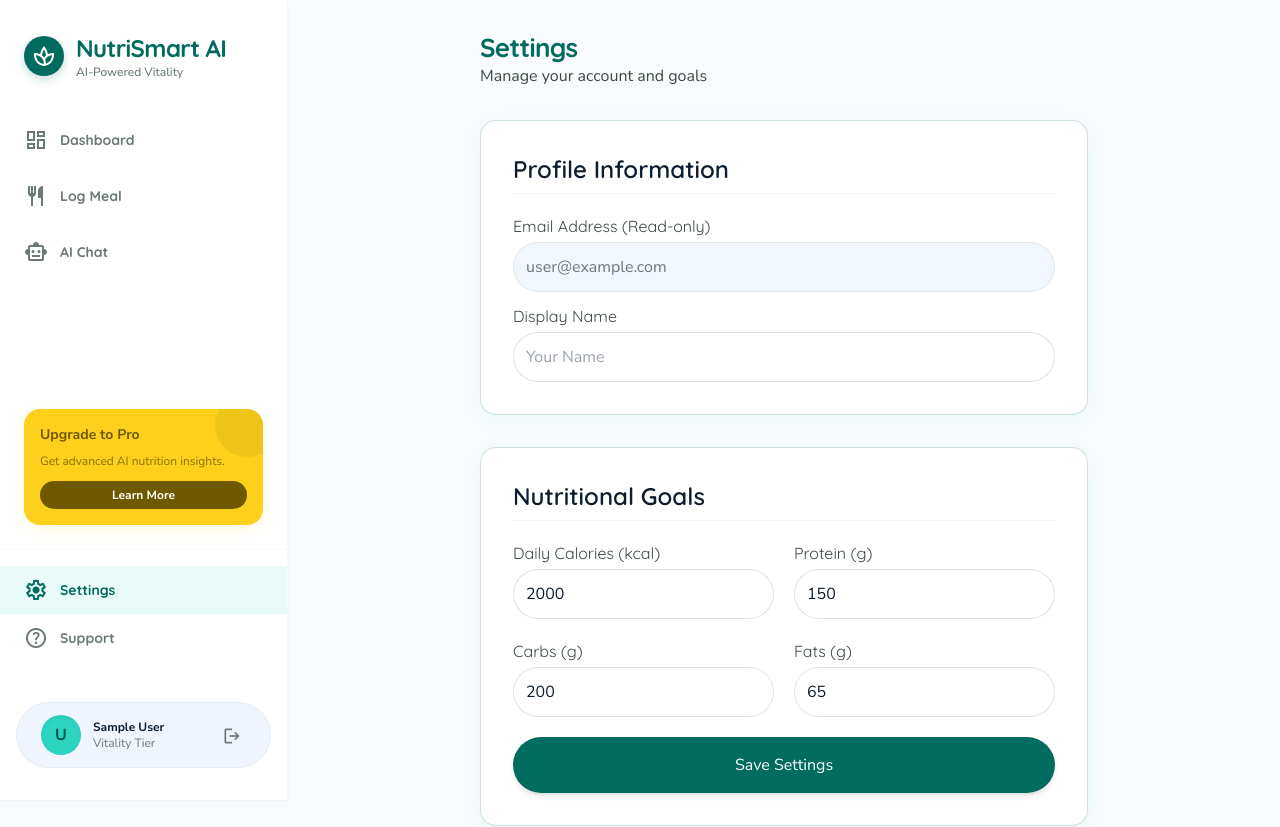
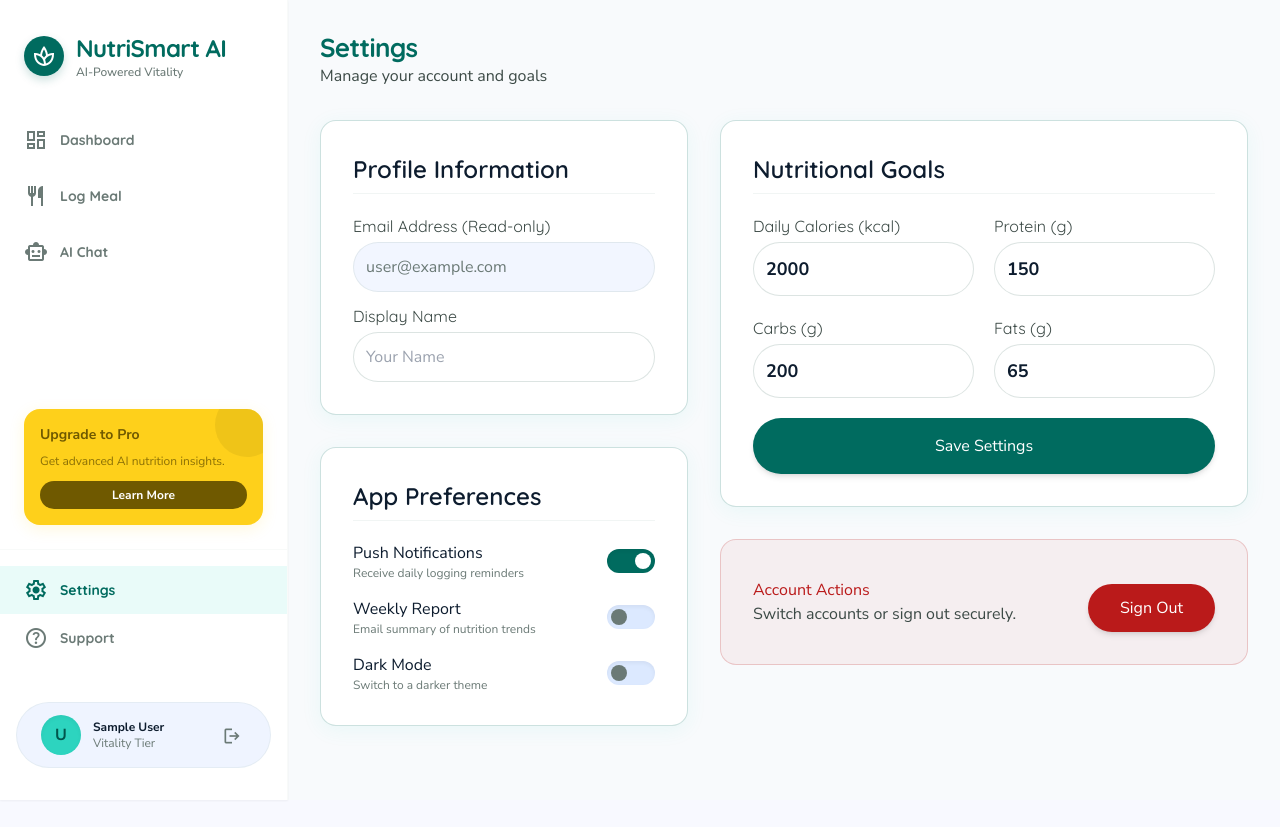
Before and after one commit to pramit091104/Hack2Skill-Repo, a React (Vite) app in the folder frontend/: page /settings in a window 1280 px wide. Shown: the top 827 px of the page. After the commit the page ends 800 px from the top, so only its background shows below. Built offline with nearby package versions, Linux system fonts and the light colour scheme; no server answers; sample sign-in values are in the browser's storage.

Commit message:
style(frontend): improve settings page layout to use full desktop width and add preferences mock section

```diff
--- a/frontend/src/pages/Settings.tsx
+++ b/frontend/src/pages/Settings.tsx
@@ -82,14 +82,18 @@ export default function Settings() {
   }
 
   return (
-    <div className="w-full max-w-2xl mx-auto p-4 lg:p-8 space-y-lg animate-in fade-in zoom-in duration-500">
-      <div className="flex items-center justify-between">
+    <div className="w-full max-w-5xl mx-auto p-4 lg:p-8 space-y-lg animate-in fade-in zoom-in duration-500">
+      <div className="flex items-center justify-between mb-8">
         <div>
           <h1 className="font-headline-lg-mobile text-headline-lg-mobile text-primary tracking-tight">Settings</h1>
           <p className="font-body-md text-body-md text-on-surface-variant">Manage your account and goals</p>
         </div>
       </div>
 
+      <div className="grid grid-cols-1 lg:grid-cols-12 gap-6 lg:gap-8">
+
+        {/* Left Column: Profile & Preferences */}
+        <div className="lg:col-span-5 space-y-6 lg:space-y-8">
           <div className="bg-surface-container-lowest p-md lg:p-lg rounded-2xl shadow-[0_4px_20px_rgba(45,212,191,0.08)] border border-primary/20 space-y-md">
             <h2 className="font-headline-md text-headline-md text-on-surface border-b border-outline-variant/20 pb-2">Profile Information</h2>
             <div className="space-y-sm">
@@ -115,6 +119,42 @@ export default function Settings() {
             </div>
           </div>
 
+          <div className="bg-surface-container-lowest p-md lg:p-lg rounded-2xl shadow-[0_4px_20px_rgba(45,212,191,0.08)] border border-primary/20 space-y-md">
+            <h2 className="font-headline-md text-headline-md text-on-surface border-b border-outline-variant/20 pb-2">App Preferences</h2>
+            <div className="space-y-4">
+              <div className="flex items-center justify-between">
+                <div>
+                  <p className="font-label-lg text-on-surface">Push Notifications</p>
+                  <p className="font-body-sm text-outline text-xs">Receive daily logging reminders</p>
+                </div>
+                <div className="w-12 h-6 bg-primary rounded-full relative cursor-pointer shadow-inner">
+                  <div className="absolute right-1 top-1 w-4 h-4 bg-white rounded-full"></div>
+                </div>
+              </div>
+              <div className="flex items-center justify-between">
+                <div>
+                  <p className="font-label-lg text-on-surface">Weekly Report</p>
+                  <p className="font-body-sm text-outline text-xs">Email summary of nutrition trends</p>
+                </div>
+                <div className="w-12 h-6 bg-surface-container-high rounded-full relative cursor-pointer shadow-inner">
+                  <div className="absolute left-1 top-1 w-4 h-4 bg-outline rounded-full"></div>
+                </div>
+              </div>
+              <div className="flex items-center justify-between">
+                <div>
+                  <p className="font-label-lg text-on-surface">Dark Mode</p>
+                  <p className="font-body-sm text-outline text-xs">Switch to a darker theme</p>
+                </div>
+                <div className="w-12 h-6 bg-surface-container-high rounded-full relative cursor-pointer shadow-inner">
+                  <div className="absolute left-1 top-1 w-4 h-4 bg-outline rounded-full"></div>
+                </div>
+              </div>
+            </div>
+          </div>
+        </div>
+
+        {/* Right Column: Goals & Danger Zone */}
+        <div className="lg:col-span-7 space-y-6 lg:space-y-8">
           <form onSubmit={handleSave} className="bg-surface-container-lowest p-md lg:p-lg rounded-2xl shadow-[0_4px_20px_rgba(45,212,191,0.08)] border border-primary/20 space-y-md">
             <h2 className="font-headline-md text-headline-md text-on-surface border-b border-outline-variant/20 pb-2">Nutritional Goals</h2>
 
@@ -127,7 +167,7 @@ export default function Settings() {
                   min="500"
                   value={goals.targetCalories}
                   onChange={(e) => setGoals({...goals, targetCalories: parseInt(e.target.value) || 0})}
-              className="w-full p-3 bg-white border border-outline-variant/50 rounded-lg text-on-surface focus:ring-2 focus:ring-primary focus:outline-none transition-all"
+                  className="w-full p-3 bg-white border border-outline-variant/50 rounded-lg text-on-surface focus:ring-2 focus:ring-primary focus:outline-none transition-all text-lg font-bold"
                 />
               </div>
               <div>
@@ -138,7 +178,7 @@ export default function Settings() {
                   min="10"
                   value={goals.targetProtein}
                   onChange={(e) => setGoals({...goals, targetProtein: parseInt(e.target.value) || 0})}
-              className="w-full p-3 bg-white border border-outline-variant/50 rounded-lg text-on-surface focus:ring-2 focus:ring-primary focus:outline-none transition-all"
+                  className="w-full p-3 bg-white border border-outline-variant/50 rounded-lg text-on-surface focus:ring-2 focus:ring-primary focus:outline-none transition-all text-lg font-bold"
                 />
               </div>
               <div>
@@ -149,7 +189,7 @@ export default function Settings() {
                   min="10"
                   value={goals.targetCarbs}
                   onChange={(e) => setGoals({...goals, targetCarbs: parseInt(e.target.value) || 0})}
-              className="w-full p-3 bg-white border border-outline-variant/50 rounded-lg text-on-surface focus:ring-2 focus:ring-primary focus:outline-none transition-all"
+                  className="w-full p-3 bg-white border border-outline-variant/50 rounded-lg text-on-surface focus:ring-2 focus:ring-primary focus:outline-none transition-all text-lg font-bold"
                 />
               </div>
               <div>
@@ -160,7 +200,7 @@ export default function Settings() {
                   min="10"
                   value={goals.targetFats}
                   onChange={(e) => setGoals({...goals, targetFats: parseInt(e.target.value) || 0})}
-              className="w-full p-3 bg-white border border-outline-variant/50 rounded-lg text-on-surface focus:ring-2 focus:ring-primary focus:outline-none transition-all"
+                  className="w-full p-3 bg-white border border-outline-variant/50 rounded-lg text-on-surface focus:ring-2 focus:ring-primary focus:outline-none transition-all text-lg font-bold"
                 />
               </div>
             </div>
@@ -174,15 +214,21 @@ export default function Settings() {
             </button>
           </form>
 
-      <div className="bg-error/5 p-md lg:p-lg rounded-2xl border border-error/20 space-y-sm flex flex-col items-center">
-        <p className="font-body-md text-on-surface-variant text-center mb-2">Want to switch accounts or exit?</p>
+          <div className="bg-error/5 p-md lg:p-lg rounded-2xl border border-error/20 space-y-sm flex flex-col sm:flex-row items-center justify-between">
+            <div>
+              <h2 className="font-headline-sm text-headline-sm text-error">Account Actions</h2>
+              <p className="font-body-sm text-on-surface-variant">Switch accounts or sign out securely.</p>
+            </div>
             <button
               onClick={handleSignOut}
-          className="px-8 py-3 bg-error text-white rounded-full font-label-lg hover:bg-error/90 transition-colors active:scale-95 shadow-md"
+              className="w-full sm:w-auto px-8 py-3 bg-error text-white rounded-full font-label-lg hover:bg-error/90 transition-colors active:scale-95 shadow-md mt-4 sm:mt-0"
             >
               Sign Out
             </button>
           </div>
         </div>
+
+      </div>
+    </div>
   );
 }
```
Lines whose indentation alone changed are shown as unchanged.
